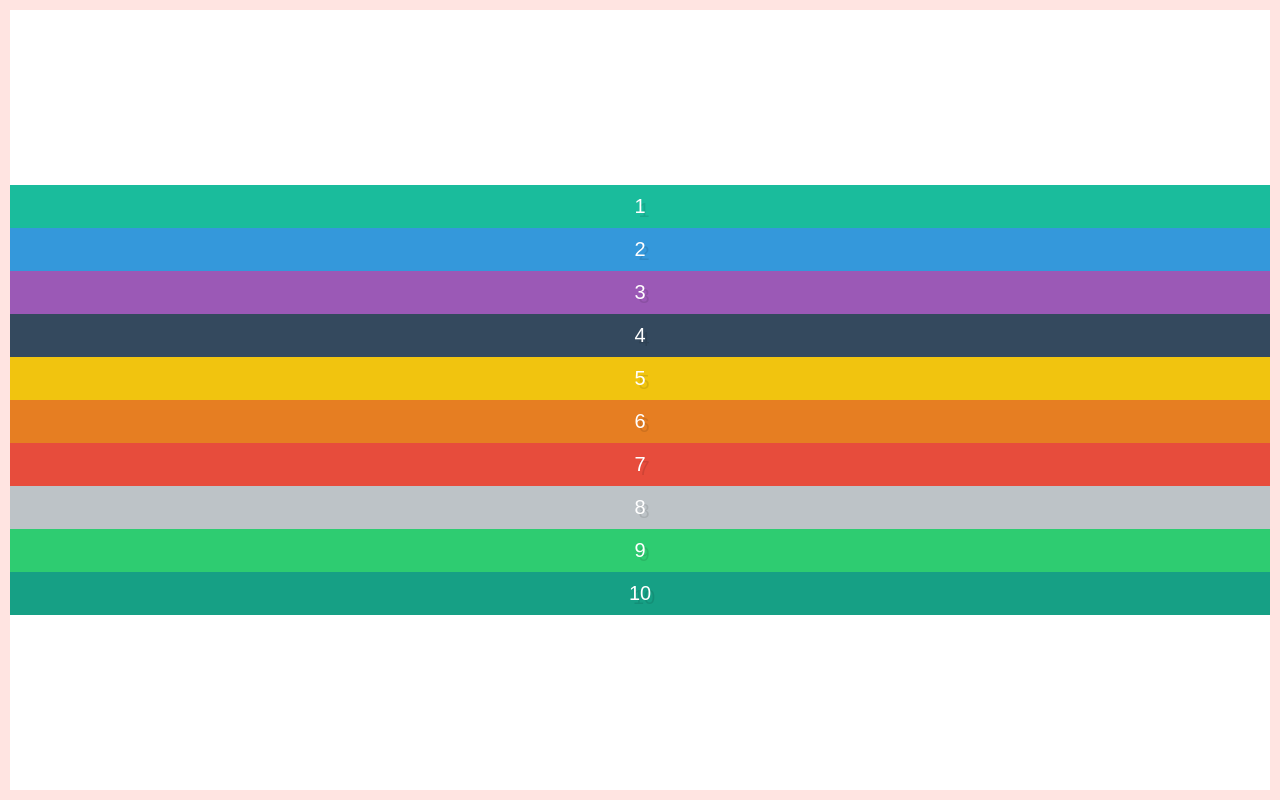
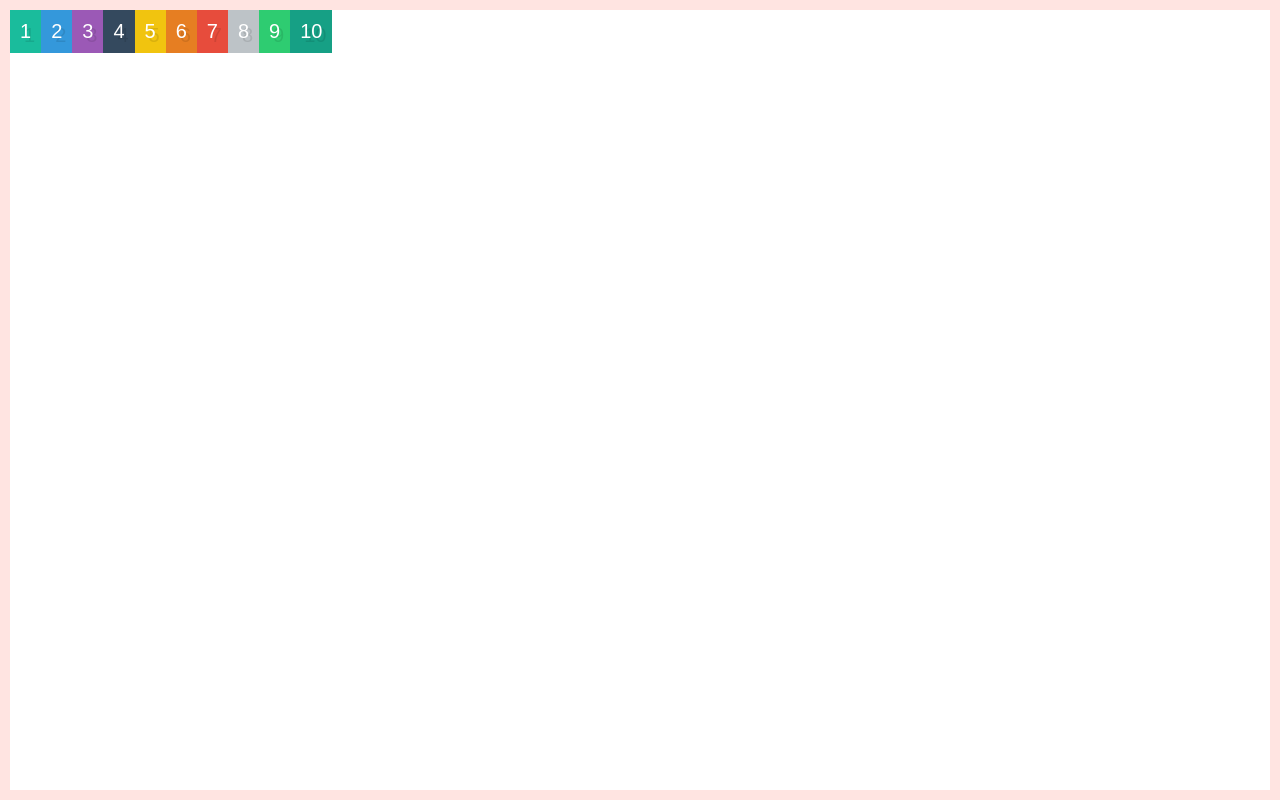
Before and after one commit to k4u5hik/css_notes, a website: page Flexbox_WesBos/index.html in a window 1280 px wide. Drawn offline with Linux system fonts and the light colour scheme.

Commit message:
align-items: flex-start

```diff
--- a/Flexbox_WesBos/style.css
+++ b/Flexbox_WesBos/style.css
@@ -200,8 +200,10 @@ input::-moz-focus-inner {
 /* We start writing out flexbox here. The above is just page setup */
 .container {
   display: flex;
-  justify-content: center;
+  /* justify-content: center; */
   border: 10px solid mistyrose;
-  flex-direction: column;
-  min-height: 100vh;
+  /* flex-direction: column; */
+  /* min-height: 100vh; */
+  height: 100vh;
+  align-items: flex-start;
 }
```
